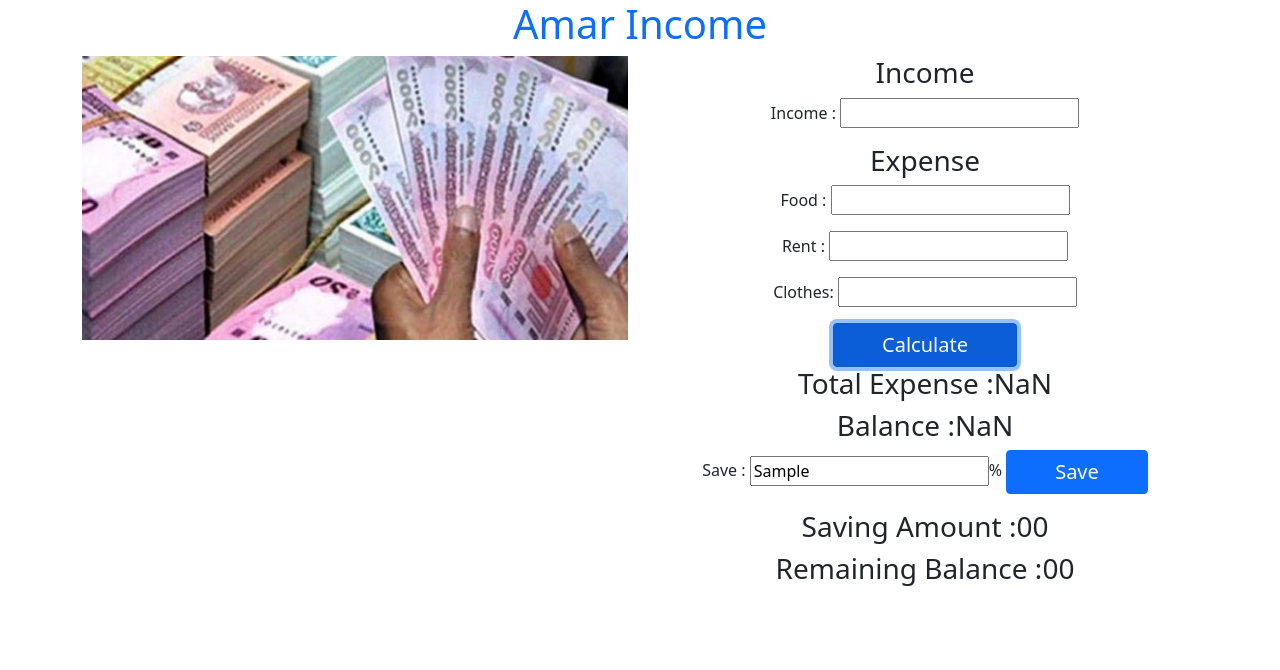
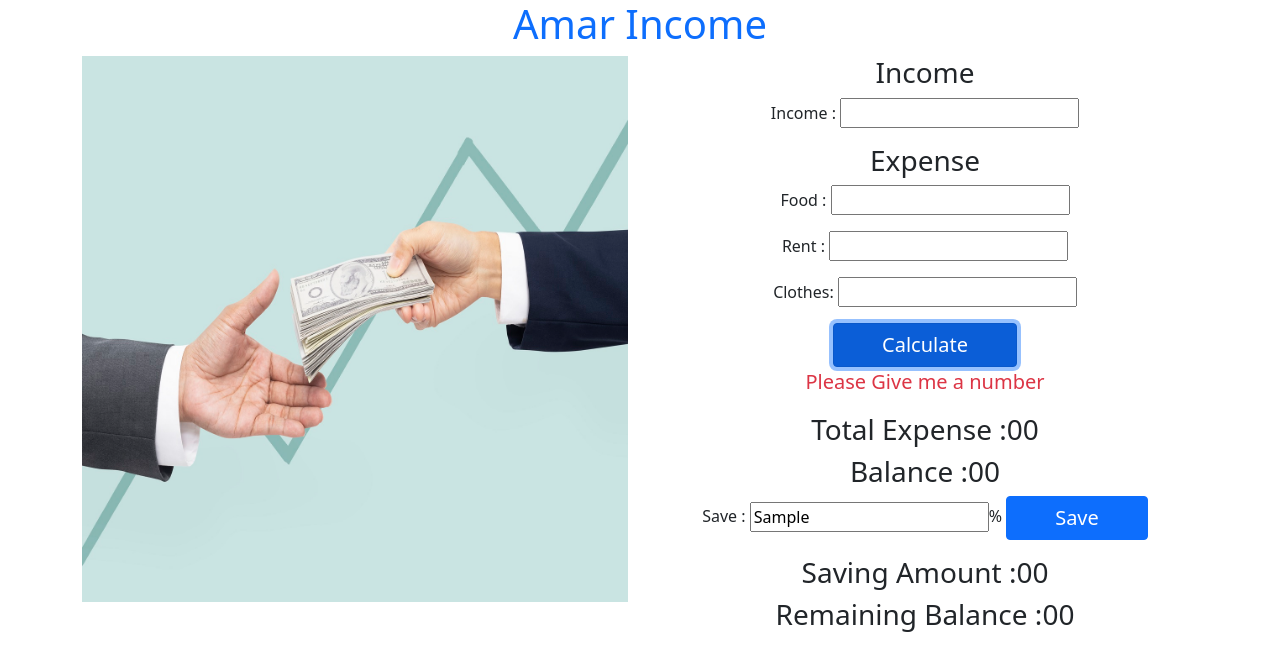
Before and after one commit to alamin00006/money-master-website, a plain HTML site: page index.html in a window 1280 px wide. Both pictures are taken after typing "Sample", "Sample", "Sample", "Sample", "Sample" into the empty fields and a click on the button "Calculate". Drawn offline with nearby package versions, Linux system fonts and the light colour scheme.

Commit message:
css and error handelin part added

```diff
--- a/index.html
+++ b/index.html
@@ -7,30 +7,36 @@
     <title>Amar Income</title>
     <!-- Boostrap cdn link -->
     <link href="https://cdn.jsdelivr.net/npm/bootstrap@5.1.3/dist/css/bootstrap.min.css" rel="stylesheet" integrity="sha384-1BmE4kWBq78iYhFldvKuhfTAU6auU8tT94WrHftjDbrCEXSU1oBoqyl2QvZ6jIW3" crossorigin="anonymous">
+
+    <link rel="stylesheet" href="style.css">
 </head>
 <body>
+    <!-- header part -->
    <header>
        <h1 class="text-center text-primary">Amar Income</h1>
    </header>
+   <!-- main part -->
     <main>
         <section class="container">
             <div class="row">
-                <div class="col-6">
-                    <img class="w-100" src="./image/taka.jpg" alt="">
+                 <div class="col-lg-6 col-sm-12">
+                    <img class="w-100" src="./image/money.jpg" alt="">
                 </div>
-                <div class="col-6 text-center">
+                <div class="col-lg-6 col-sm-12 text-center">
                     <h3 >Income</h3>
                     <p>Income : <input id="income-input" type="text" name="" ></p>
                     <h3>Expense</h3>
                     <p>Food : <input id="food-taka" type="text" name="" ></p>
                     <p>Rent : <input id="rent-taka" type="text" name="" ></p>
                     <p>Clothes: <input id="clothes-taka" type="text" name="" ></p>
+                    <!-- Calculate Button -->
                     <button id="calculate" class="btn btn-primary px-5 fs-5">
                         Calculate
                     </button>
+                    <p id="alert-count" class=" show-display text-danger fs-5">Please Give me a number</p>
                     <h3>Total Expense :<span id="total-expense">00</span></h3>
                     <h3>Balance :<span id="have-balane">00</span></h3>
-
+                    <!-- Savings Part -->
                     <p>Save : <input  id="saving-input" type="text" name="">%
                     <button onclick="saveButton()" class="btn btn-primary px-5 fs-5">Save</button></p>
 
--- a/money.js
+++ b/money.js
@@ -12,6 +12,14 @@ const balance = document.getElementById('have-balane');
 
 
 function amarTaka(){
+if( isNaN(incomeInput.value) && isNaN(food.value) && isNaN(rent.value) && isNaN(clothes) ){
+   const showDisplay =  document.getElementById('alert-count');
+        showDisplay.style.display = 'block';
+}
+
+    if(incomeInput.value > 0 && food.value >0 && rent.value >0 && clothes.value >0 ){
+        const showDisplay =  document.getElementById('alert-count');
+        showDisplay.style.display = 'none';
         const incomeinputValue = parseInt(incomeInput.value);
         const foodValue = parseFloat(food.value);
         const rentValue = parseFloat(rent.value)
@@ -19,14 +27,18 @@ const clothesValue = parseFloat(clothes.value)
         const totalExpense = foodValue + rentValue + clothesValue;
               expens.innerText = totalExpense;
         const totalBalance = incomeinputValue - totalExpense;
-const balanceInner = parseFloat(balance.innerText);
-     balance.innerText = balanceInner + totalBalance;
+
+             balance.innerText = totalBalance;
+
+    }
+
 
     //  clear inputs value
      food.value = '';
      rent.value = '';
      clothes.value = '';
      incomeInput.value = '';
+
 
 }
 
--- /dev/null
+++ b/style.css
@@ -0,0 +1,3 @@
+.show-display{
+    display: none;
+}
```
Also changed, not shown: image/money.jpg (added), image/taka.jpg (deleted). Lines whose indentation alone changed are shown as unchanged.
